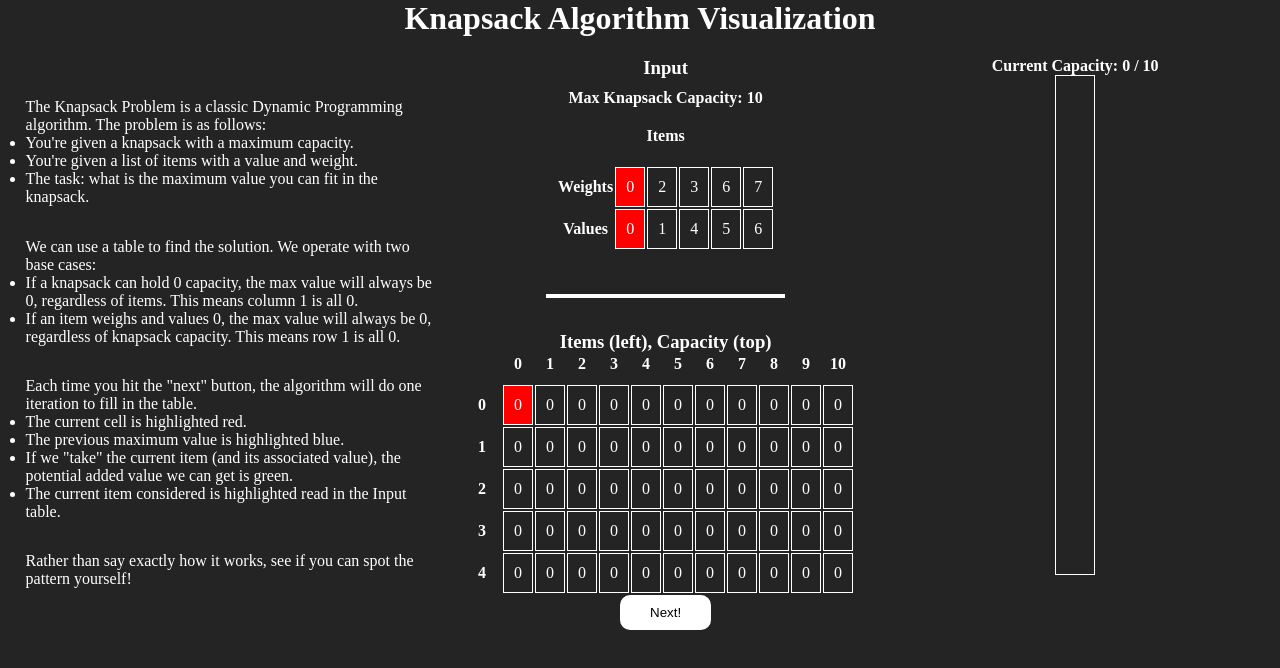
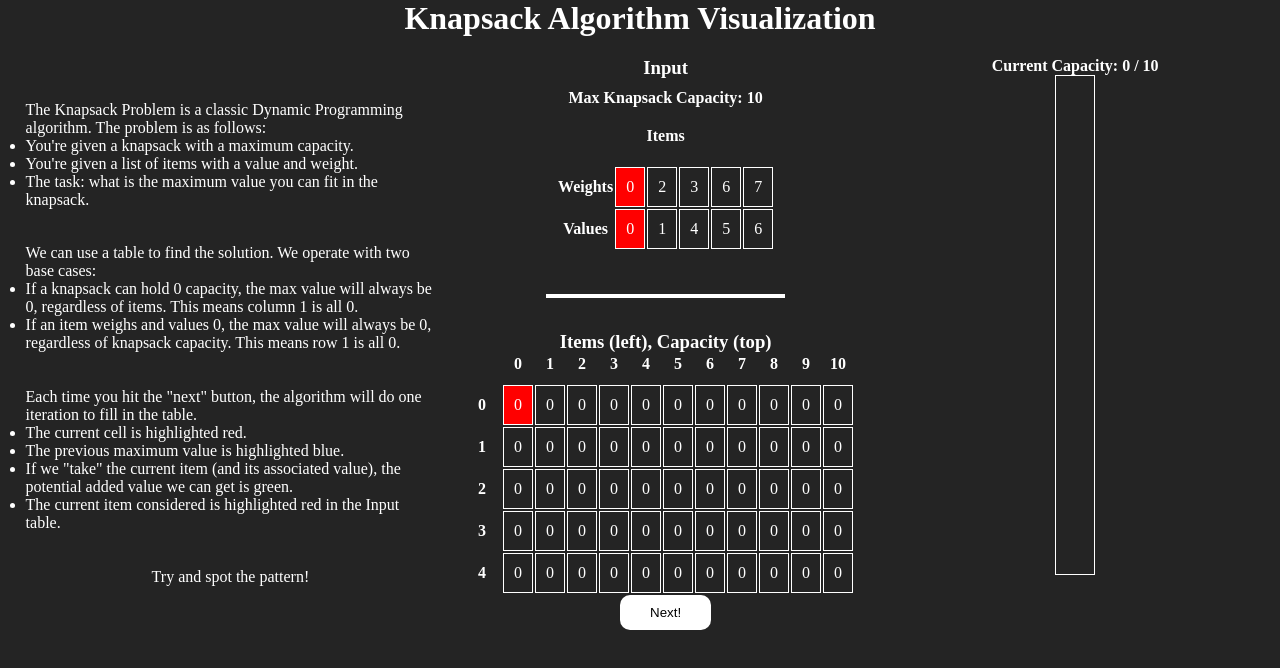
Before and after one commit to rose-paul/DP_vizualization, a React app: page / in a window 1280 px wide. Shown: the top 668 px of the page. Built offline with nearby package versions, Linux system fonts and the light colour scheme.

Commit message:
fix description

```diff
--- a/src/KnapsackDescription.jsx
+++ b/src/KnapsackDescription.jsx
@@ -44,11 +44,11 @@ const KnapsackDescription = () => (
             green.
           </li>
           <li>
-            The current item considered is highlighted read in the Input table.
+            The current item considered is highlighted red in the Input table.
           </li>
         </ul>
     </div>
-    <p>Rather than say exactly how it works, see if you can spot the pattern yourself!</p>
+    <p>Try and spot the pattern!</p>
   </div>
 );
 
```
Also changed, not shown: 1 other file (tests, documents, lock files or other folders).
